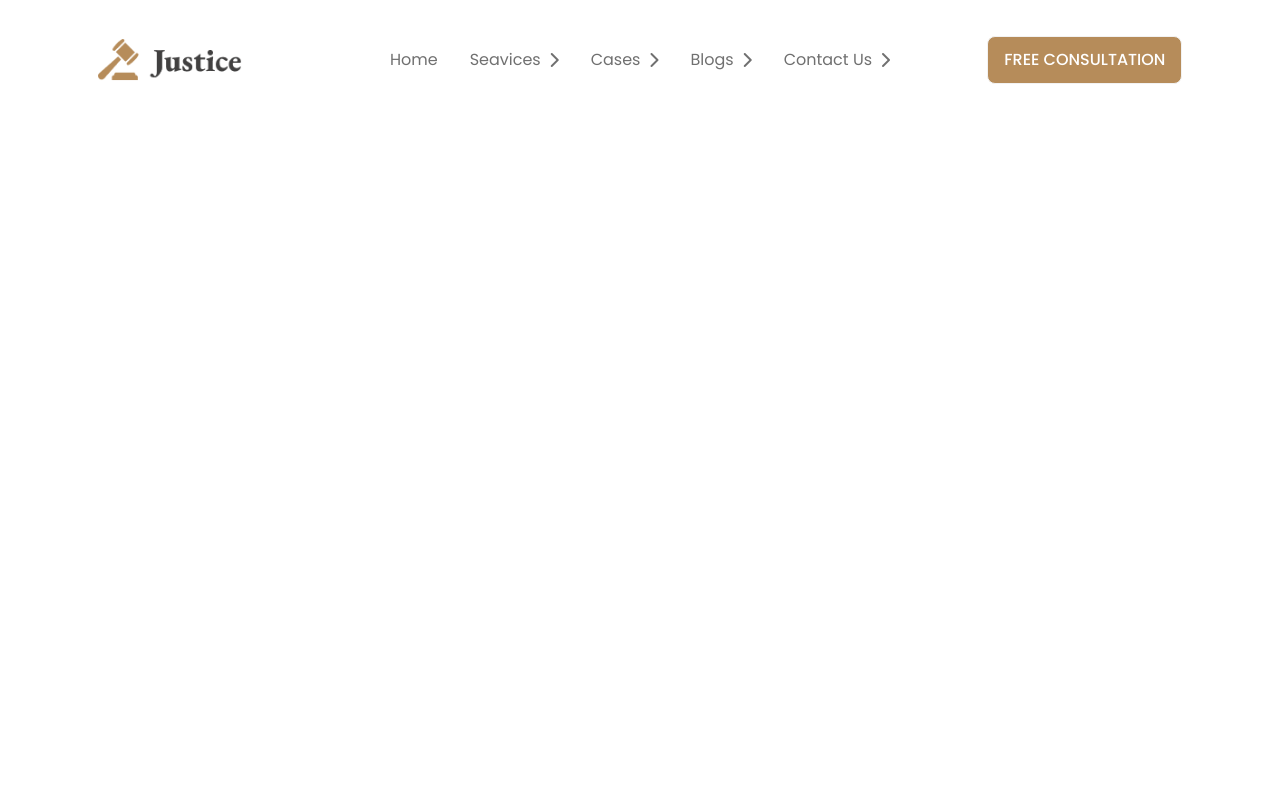
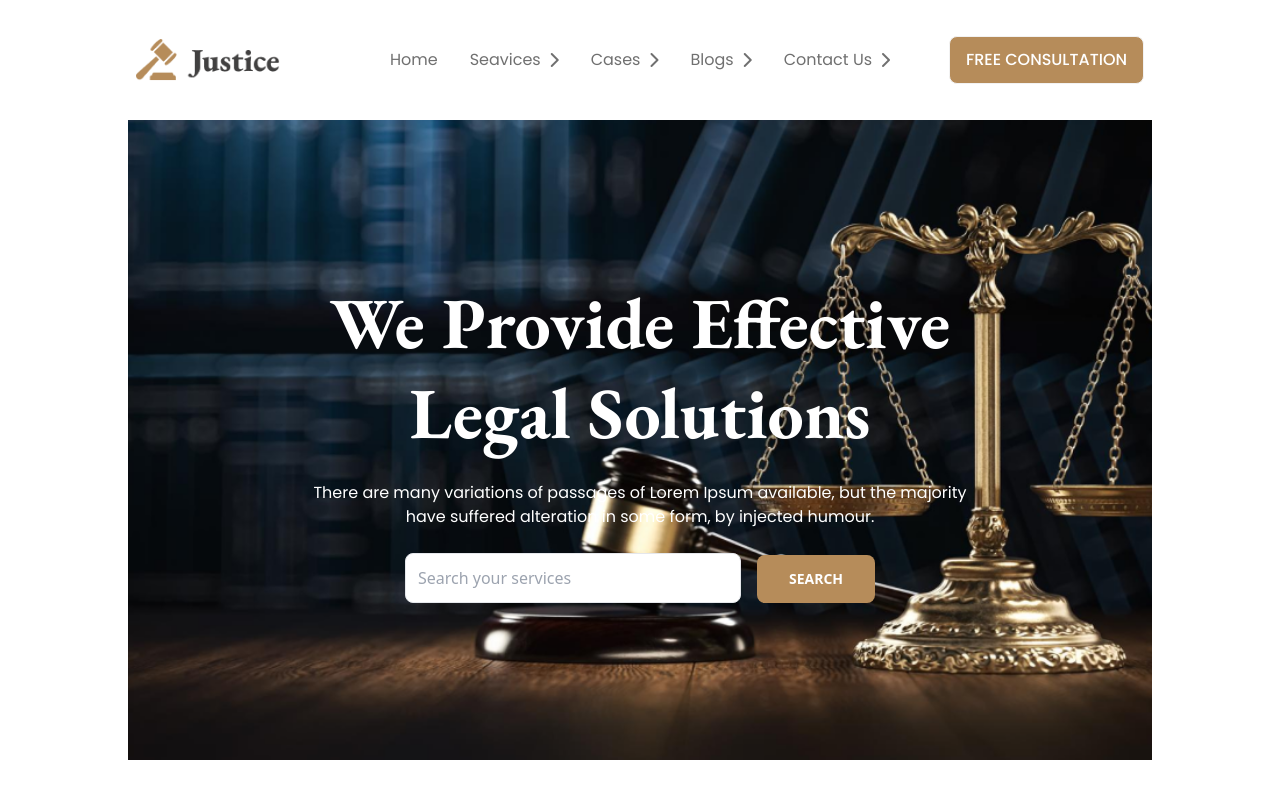
Before and after one commit to webpromahdi/legal-solution, a plain HTML site: page index.html in a window 1280 px wide. Drawn offline with nearby package versions, Linux system fonts and the light colour scheme.

Commit message:
header section done

```diff
--- a/index.html
+++ b/index.html
@@ -13,6 +13,7 @@
     <link href="https://fonts.googleapis.com/css2?family=EB+Garamond:wght@400;500;600;700;800&family=Poppins:wght@100;200;300;400;500;600;700;800;900&display=swap" rel="stylesheet">
     <!-- fontaewsome cdn -->
     <link rel="stylesheet" href="https://cdnjs.cloudflare.com/ajax/libs/font-awesome/6.4.0/css/all.min.css"/>
+    <!-- Others -->
 
     <style>
         .font-eb{
@@ -25,14 +26,23 @@
             color: #707070;
         }
         .btn-color{
-            background-color: #B68C5A;;
+            background-color: #B68C5A;
+        }
+        .hero-banner{
+            background-image: url("./images/banner.png");
+            background-repeat: no-repeat;
+            background-size: cover;
+            background-position: center;
+        }
+        button{
+            font-family: 'Poppins', sans-serif;
         }
     </style>
 </head>
 <body>
-    <header>
+    <header class="lg:max-w-[80%] max-lg:max-w-[96%] m-auto h-screen">
         <!-- navication menu -->
-        <nav class="lg:max-w-[86%] max-lg:max-w-[96%] m-auto py-6">
+        <nav class="py-6">
             <div class="navbar bg-base-100 font-poppins">
                 <div class="navbar-start">
                   <div class="dropdown">
@@ -63,6 +73,24 @@
                 </div>
               </div>
         </nav>
+
+        <!-- hero section -->
+        <section>
+            <div class="hero min-h-[80vh] hero-banner">
+                <div class="hero-content text-center text-white">
+                  <div class="max-w-2xl">
+                    <h1 class="text-7xl max-md:text-6xl font-bold font-eb leading-tight max-md:leading-tight">We Provide Effective Legal Solutions</h1>
+                    <p class="py-6 font-poppins">There are many variations of passages of Lorem Ipsum available, but the majority have suffered alteration in some form, by injected humour.</p>
+                    <div class="flex w-full justify-center items-end">
+                        <div class="relative mr-4 md:w-full lg:w-full xl:w-1/2 w-2/4">
+                          <input placeholder="Search your services" type="text" id="hero-field" name="hero-field" class="w-full bg-white rounded-lg border focus:ring-2 focus:ring-[#B68C5A]  focus:bg-transparent focus:border-[#B68C5A] text-base outline-none text-white py-2 px-3 leading-8 transition-colors duration-200 ease-in-out">
+                        </div>
+                        <button class="btn btn-color border-none text-white px-8">Search</button>
+                      </div>
+                  </div>
+                </div>
+              </div>
+        </section>
     </header>
 
 
```
